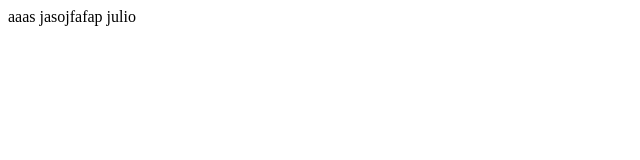
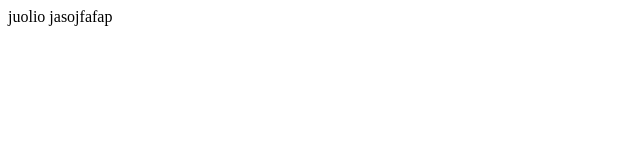
Before and after one commit to avancesjg/adib, a plain HTML site: page index.html in a window 1280 px wide. Shown: the full height of the page, 0-640 px from the left. Drawn offline with Linux system fonts and the light colour scheme.

Commit message:
Update index.html
julio

```diff
--- a/index.html
+++ b/index.html
@@ -1,7 +1,7 @@
 <html>
-    <head>aaas</head>
+    <head>juolio</head>
     <body>
         jasojfafap
-julio
+
     </body>
 </html>
```
